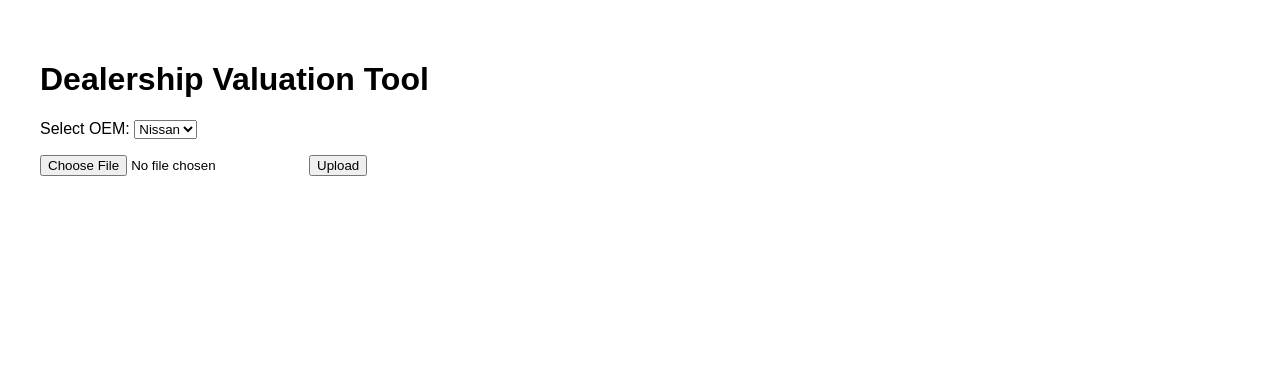
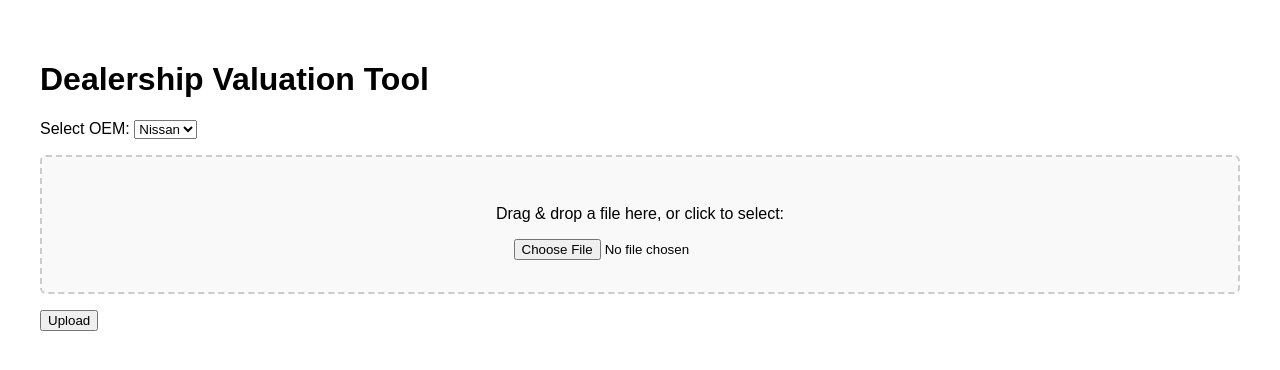
Before and after one commit to JMSPBS11/valuation-tool-frontend, a React (Vite) app: page / in a window 1280 px wide. Shown: the top 370 px of the page. Built offline with nearby package versions, Linux system fonts and the light colour scheme.

Commit message:
Add drag-and-drop file upload support

```diff
--- a/src/components/App.jsx
+++ b/src/components/App.jsx
@@ -1,10 +1,11 @@
-import React, { useState } from 'react';
+import React, { useState, useRef } from 'react';
 
 const App = () => {
   const [selectedFile, setSelectedFile] = useState(null);
   const [selectedOEM, setSelectedOEM] = useState('Nissan');
   const [fields, setFields] = useState({});
   const [message, setMessage] = useState('');
+  const dropRef = useRef();
 
   const handleFileChange = (e) => {
     setSelectedFile(e.target.files[0]);
@@ -16,7 +17,7 @@ const App = () => {
 
   const handleUpload = async () => {
     if (!selectedFile) {
-      setMessage('Please select a file first.');
+      setMessage('Please select or drag a file first.');
       return;
     }
 
@@ -38,6 +39,25 @@ const App = () => {
     }
   };
 
+  const handleDragOver = (e) => {
+    e.preventDefault();
+    dropRef.current.style.border = '2px dashed green';
+  };
+
+  const handleDragLeave = () => {
+    dropRef.current.style.border = '2px dashed #ccc';
+  };
+
+  const handleDrop = (e) => {
+    e.preventDefault();
+    const file = e.dataTransfer.files[0];
+    if (file) {
+      setSelectedFile(file);
+      setMessage(`Selected file: ${file.name}`);
+      dropRef.current.style.border = '2px dashed #ccc';
+    }
+  };
+
   return (
     <div style={{ padding: '2rem', fontFamily: 'Arial' }}>
       <h1>Dealership Valuation Tool</h1>
@@ -52,10 +72,25 @@ const App = () => {
         </select>
       </label>
 
-      <div style={{ marginTop: '1rem' }}>
+      <div
+        ref={dropRef}
+        onDragOver={handleDragOver}
+        onDragLeave={handleDragLeave}
+        onDrop={handleDrop}
+        style={{
+          marginTop: '1rem',
+          padding: '2rem',
+          border: '2px dashed #ccc',
+          borderRadius: '6px',
+          background: '#f9f9f9',
+          textAlign: 'center',
+        }}
+      >
+        <p>Drag & drop a file here, or click to select:</p>
         <input type="file" onChange={handleFileChange} />
-        <button onClick={handleUpload} style={{ marginLeft: '1rem' }}>Upload</button>
       </div>
+
+      <button onClick={handleUpload} style={{ marginTop: '1rem' }}>Upload</button>
 
       <p style={{ marginTop: '1rem' }}>{message}</p>
 
```
